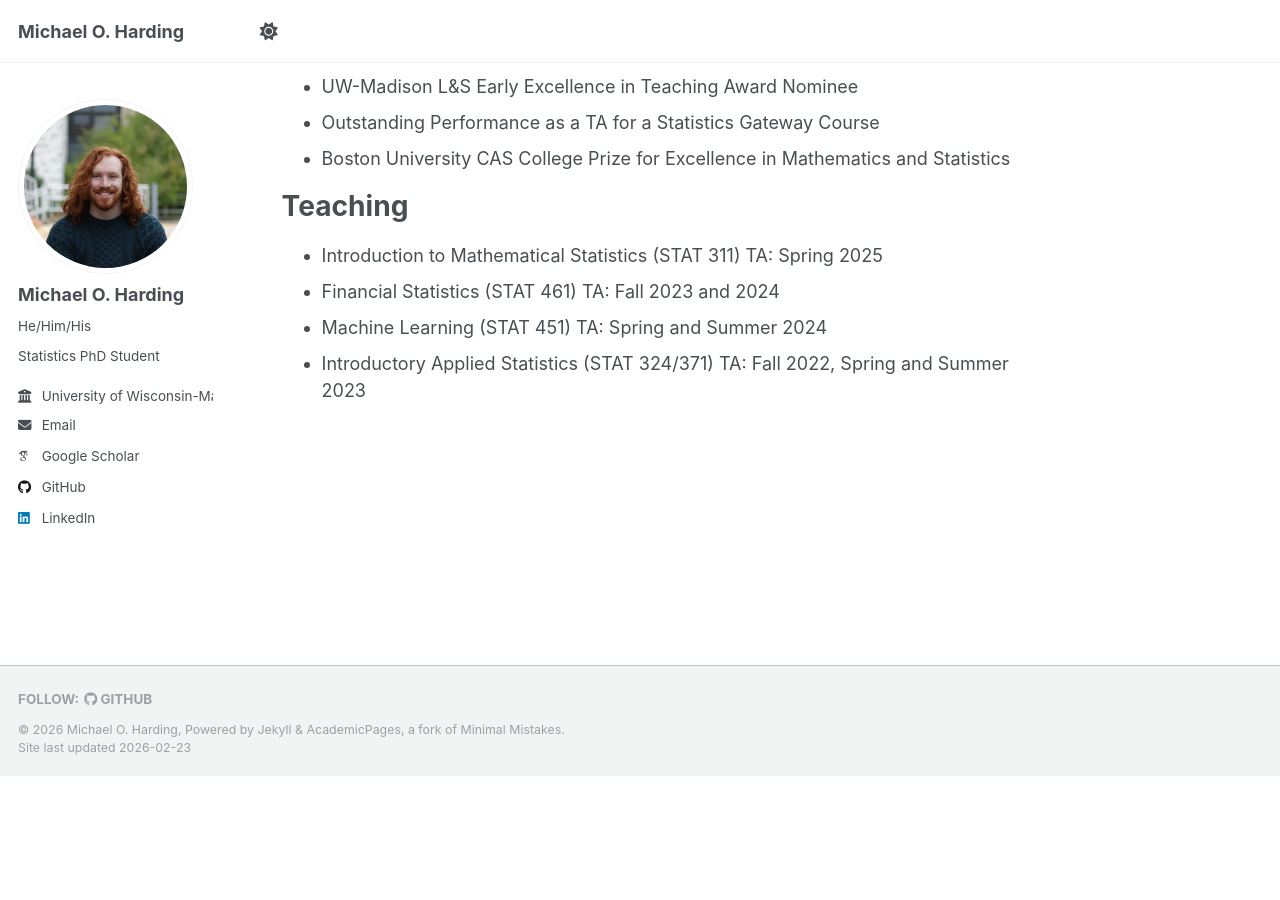
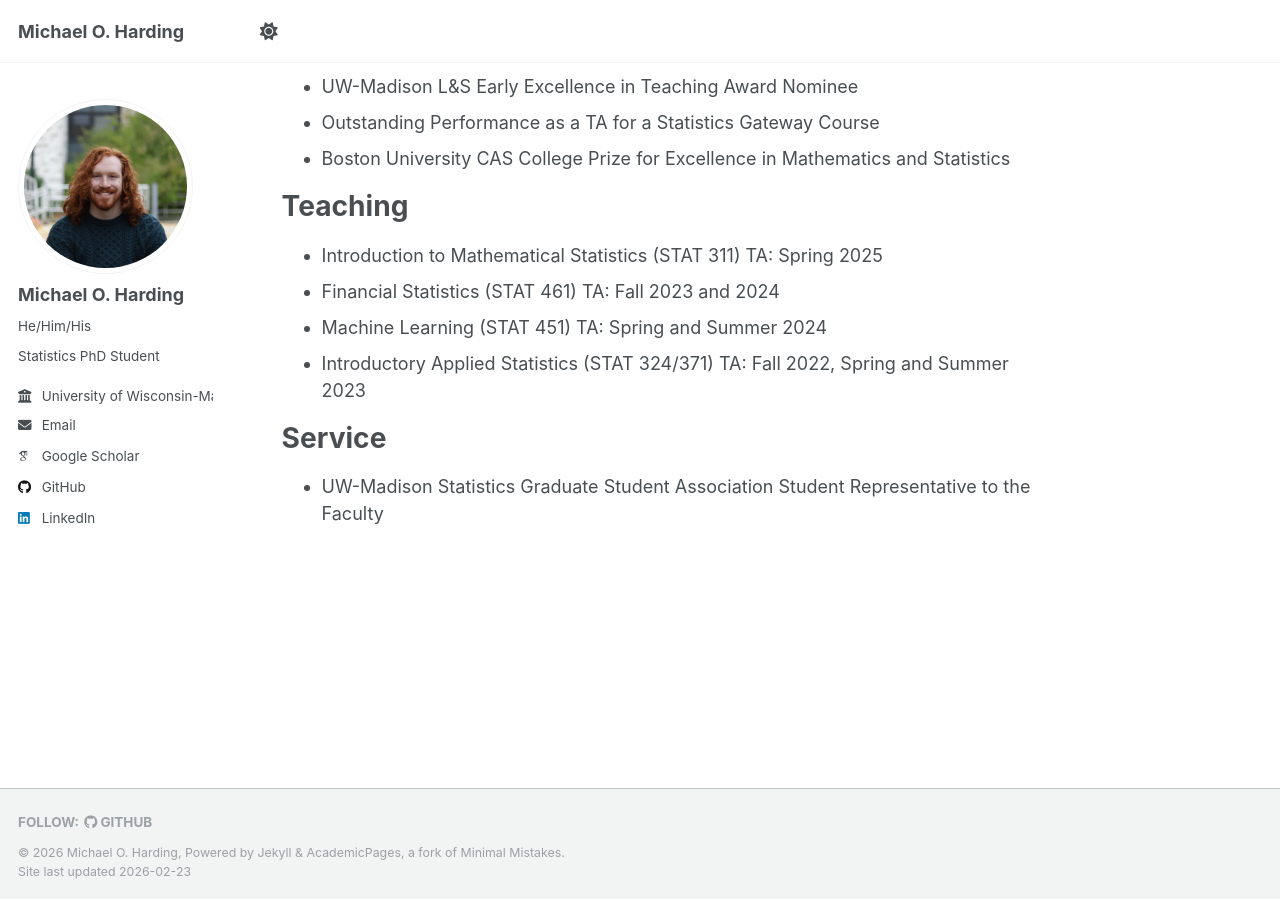
Before and after one commit to moh1333/moh1333.github.io, a Jekyll site: the page built from _pages/about.md, in a window 1280 px wide and 900 px high, scrolled down 1206 px. Built offline with Jekyll 4.4.1, drawn with Linux system fonts in a browser that asks for light colours; some web fonts are replaced; before the commit the page ends 1982 px from its top, so only the background shows below that.

Commit message:
Added Service section

```diff
--- a/_pages/about.md
+++ b/_pages/about.md
@@ -47,3 +47,8 @@ Teaching
 - Financial Statistics (STAT 461) TA: Fall 2023 and 2024
 - Machine Learning (STAT 451) TA: Spring and Summer 2024
 - Introductory Applied Statistics (STAT 324/371) TA: Fall 2022, Spring and Summer 2023
+
+Service
+======
+
+- UW-Madison Statistics Graduate Student Association Student Representative to the Faculty
```
